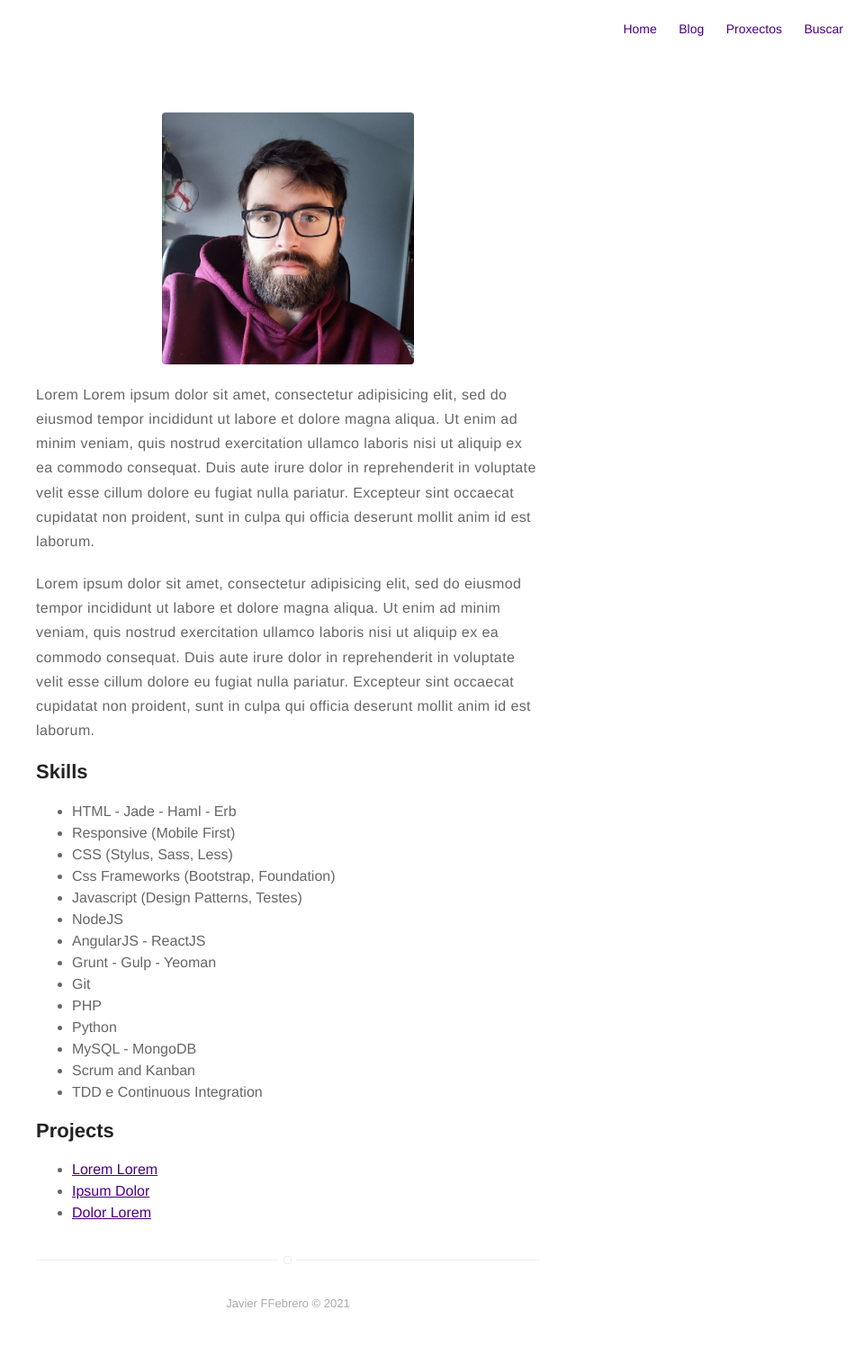
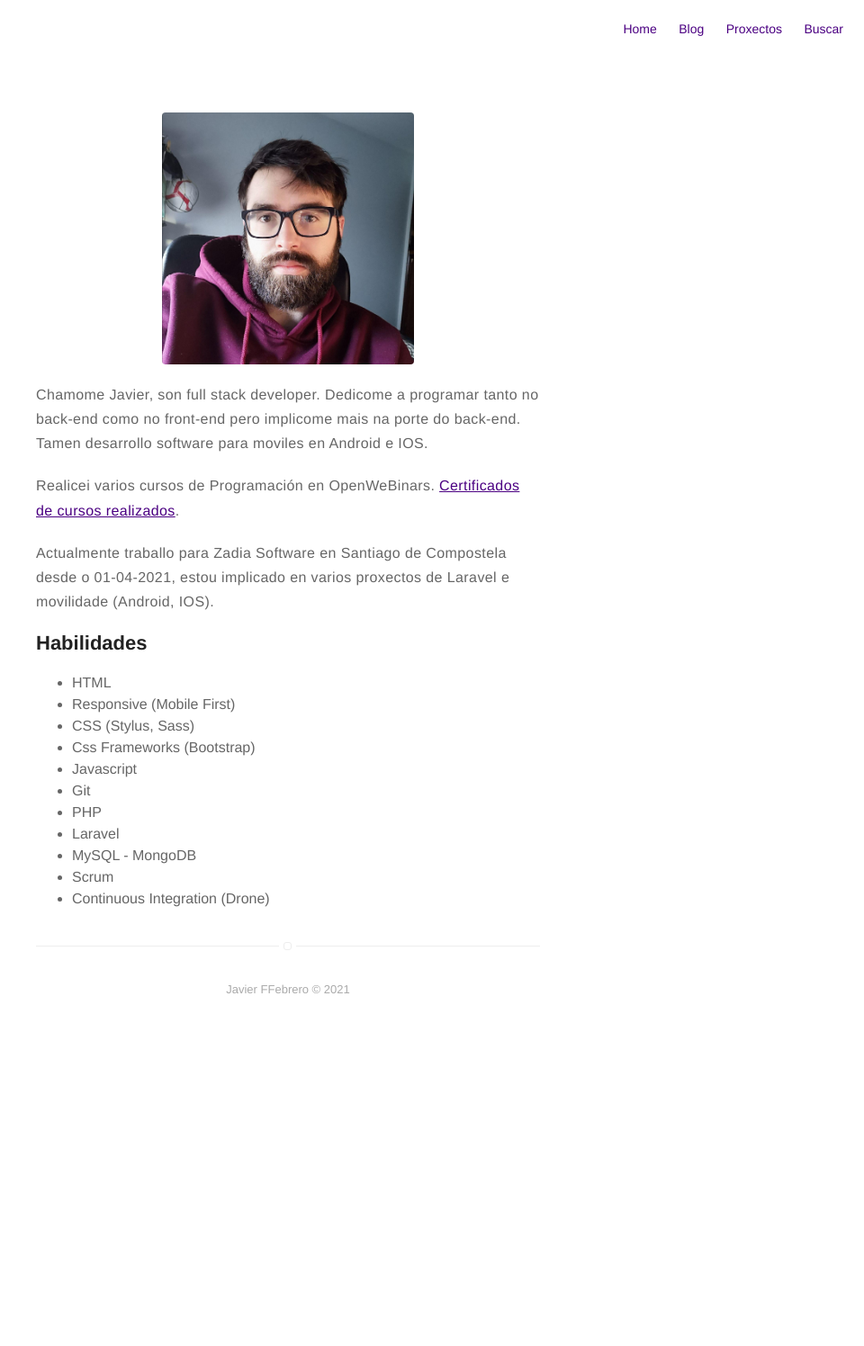
Before and after one commit to fdezfebrero/febrero.github.io, a Jekyll site: the page built from about.md, in a window 1280 px wide. Shown: the whole page at 90% size, without its empty margins (320-1280 px from the left). Built offline with Jekyll 4.4.1, drawn with Linux system fonts in a browser that asks for light colours; after the commit the page ends 1147 px from its top, so only the background shows below that.

Commit message:
Modificamos el about

```diff
--- a/about.md
+++ b/about.md
@@ -4,43 +4,32 @@ layout: page
 ---
 ![Profile Image]({% if site.external-image %}{{ site.picture }}{% else %}{{ site.url }}/{{ site.picture }}{% endif %})
 
-<p>Lorem Lorem ipsum dolor sit amet, consectetur adipisicing elit, sed do eiusmod
-tempor incididunt ut labore et dolore magna aliqua. Ut enim ad minim veniam,
-quis nostrud exercitation ullamco laboris nisi ut aliquip ex ea commodo
-consequat. Duis aute irure dolor in reprehenderit in voluptate velit esse
-cillum dolore eu fugiat nulla pariatur. Excepteur sint occaecat cupidatat non
-proident, sunt in culpa qui officia deserunt mollit anim id est laborum.</p>
+<p>Chamome Javier, son full stack developer. Dedicome a programar tanto no back-end como no front-end pero implicome mais na porte do back-end. Tamen desarrollo software para moviles en Android e IOS.</p>
 
-<p>Lorem ipsum dolor sit amet, consectetur adipisicing elit, sed do eiusmod
-tempor incididunt ut labore et dolore magna aliqua. Ut enim ad minim veniam,
-quis nostrud exercitation ullamco laboris nisi ut aliquip ex ea commodo
-consequat. Duis aute irure dolor in reprehenderit in voluptate velit esse
-cillum dolore eu fugiat nulla pariatur. Excepteur sint occaecat cupidatat non
-proident, sunt in culpa qui officia deserunt mollit anim id est laborum.</p>
+<p>Realicei varios cursos de Programación en OpenWeBinars. <a href="https://openwebinars.net/cert/z5LMW?r=ee5d6384f&t=1593009449">Certificados de cursos realizados</a>.</p>
 
-<h2>Skills</h2>
+<p>Actualmente traballo para Zadia Software en Santiago de Compostela desde o 01-04-2021, estou implicado en varios proxectos de Laravel e movilidade (Android, IOS).</p>
+
+<h2>Habilidades</h2>
 
 <ul class="skill-list">
-	<li>HTML - Jade - Haml - Erb</li>
+	<li>HTML</li>
 	<li>Responsive (Mobile First)</li>
-	<li>CSS (Stylus, Sass, Less)</li>
-	<li>Css Frameworks (Bootstrap, Foundation)</li>
-	<li>Javascript (Design Patterns, Testes)</li>
-	<li>NodeJS</li>
-	<li>AngularJS - ReactJS</li>
-	<li>Grunt - Gulp - Yeoman</li>
+	<li>CSS (Stylus, Sass)</li>
+	<li>Css Frameworks (Bootstrap)</li>
+	<li>Javascript</li>
 	<li>Git</li>
 	<li>PHP</li>
-	<li>Python</li>
+	<li>Laravel</li>
 	<li>MySQL - MongoDB</li>
-	<li>Scrum and Kanban</li>
-	<li>TDD e Continuous Integration</li>
+	<li>Scrum</li>
+	<li>Continuous Integration (Drone)</li>
 </ul>
 
-<h2>Projects</h2>
+<!--<h2>Projects</h2>
 
 <ul>
 	<li><a href="https://github.com/">Lorem Lorem</a></li>
 	<li><a href="https://github.com/">Ipsum Dolor</a></li>
 	<li><a href="https://github.com/">Dolor Lorem</a></li>
-</ul>
+</ul>-->
```
